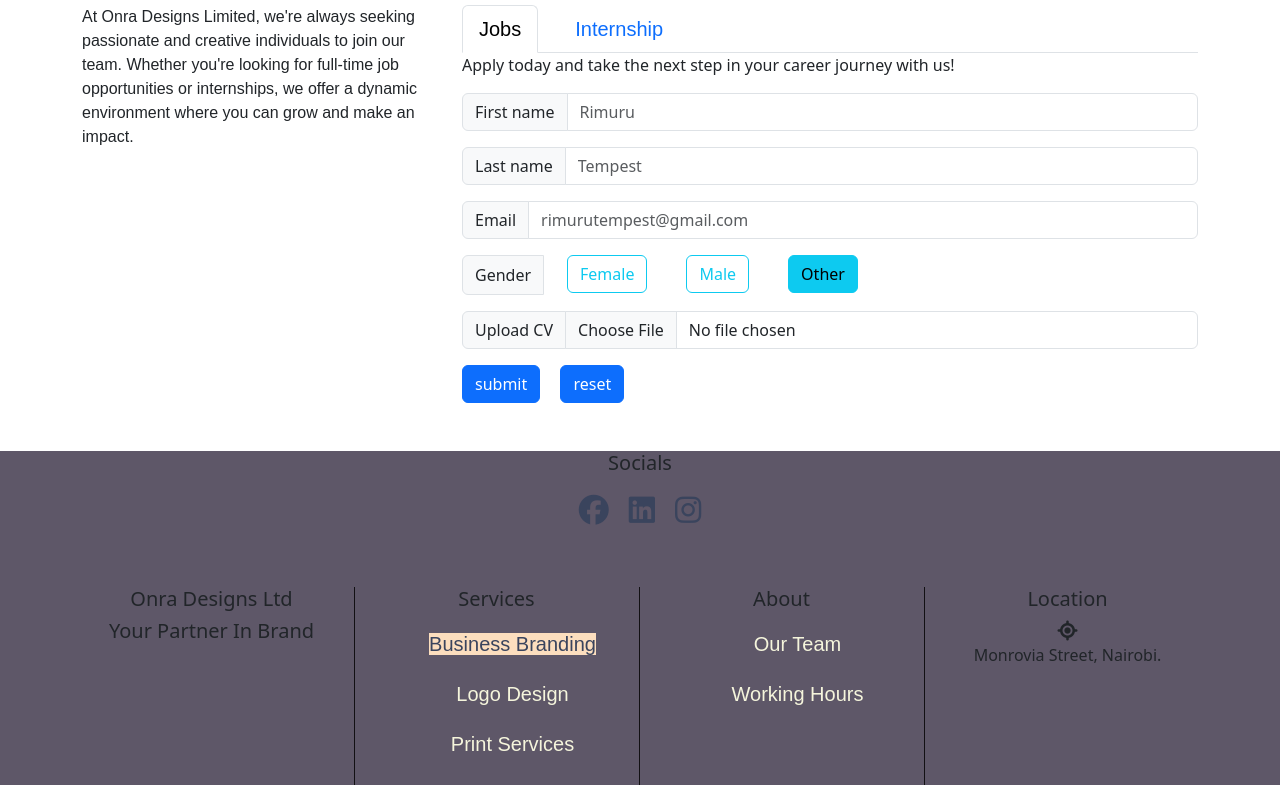
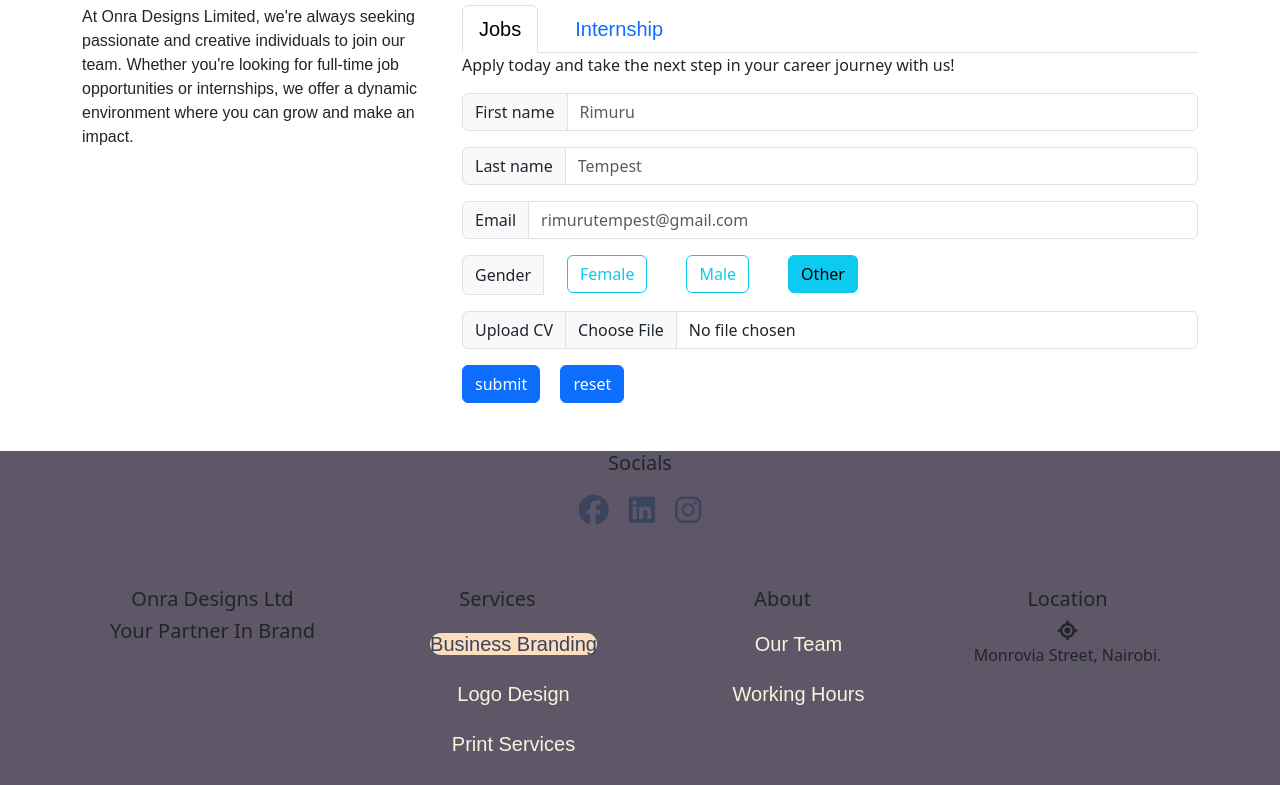
Before and after one commit to KibaaraNava/Onra, a website built with Parcel: page about.html in a window 1280 px wide. In both pictures the pointer is over the link "Business Branding". Shown: the part 1493-2278 px from the top of the page. Built offline with nearby package versions, Linux system fonts and the light colour scheme; a web font is replaced by a local one.

Commit message:
Index.html to index.html

```diff
--- a/css/styles.css
+++ b/css/styles.css
@@ -236,9 +236,11 @@
 .footer-content li a:hover {
   color: #3A445D;
   background-color: #FCDEBE;
+  border: none;
+  border-radius: 12px;
 }
 .footer-logo {
-  border-right: 2px ridge #5E5768;
+  border-right: none
 }
 .socials-content a {
   font-size: 24px;
```
Also changed, not shown: package.json (+5 -7 lines), index.html (renamed from Index.html), 2 other files.
